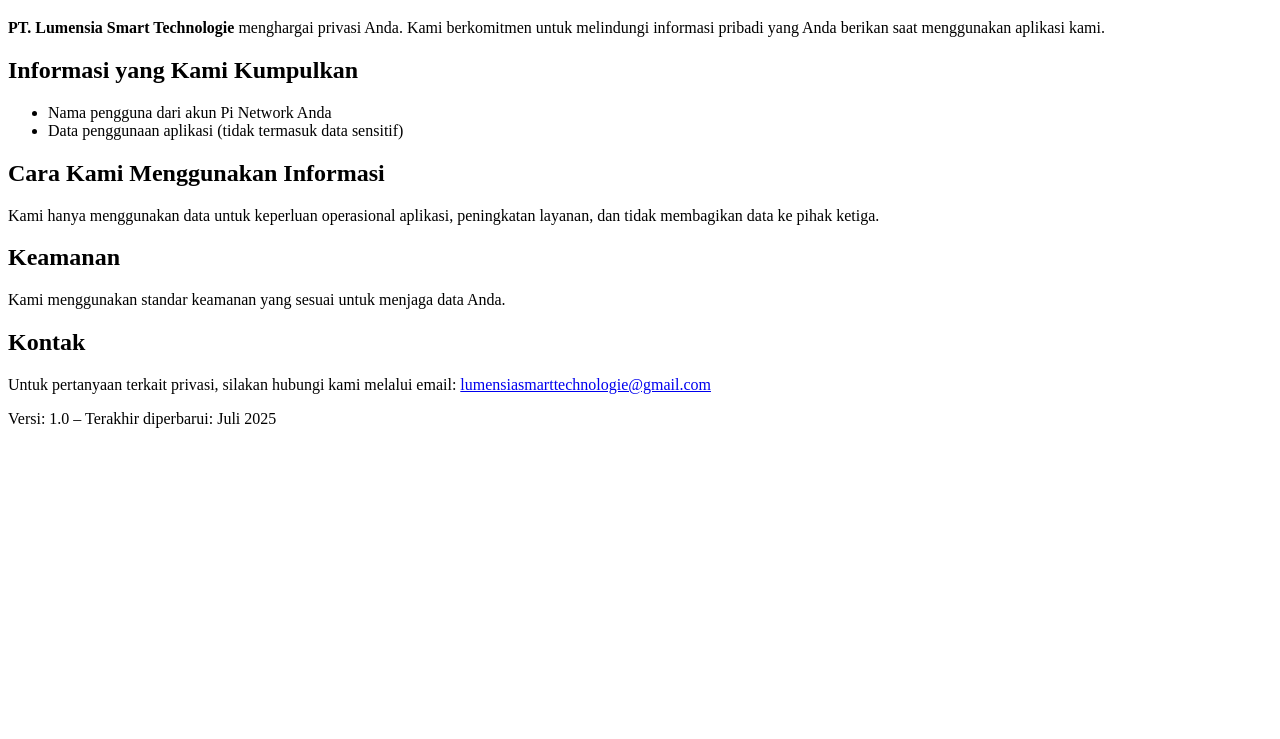
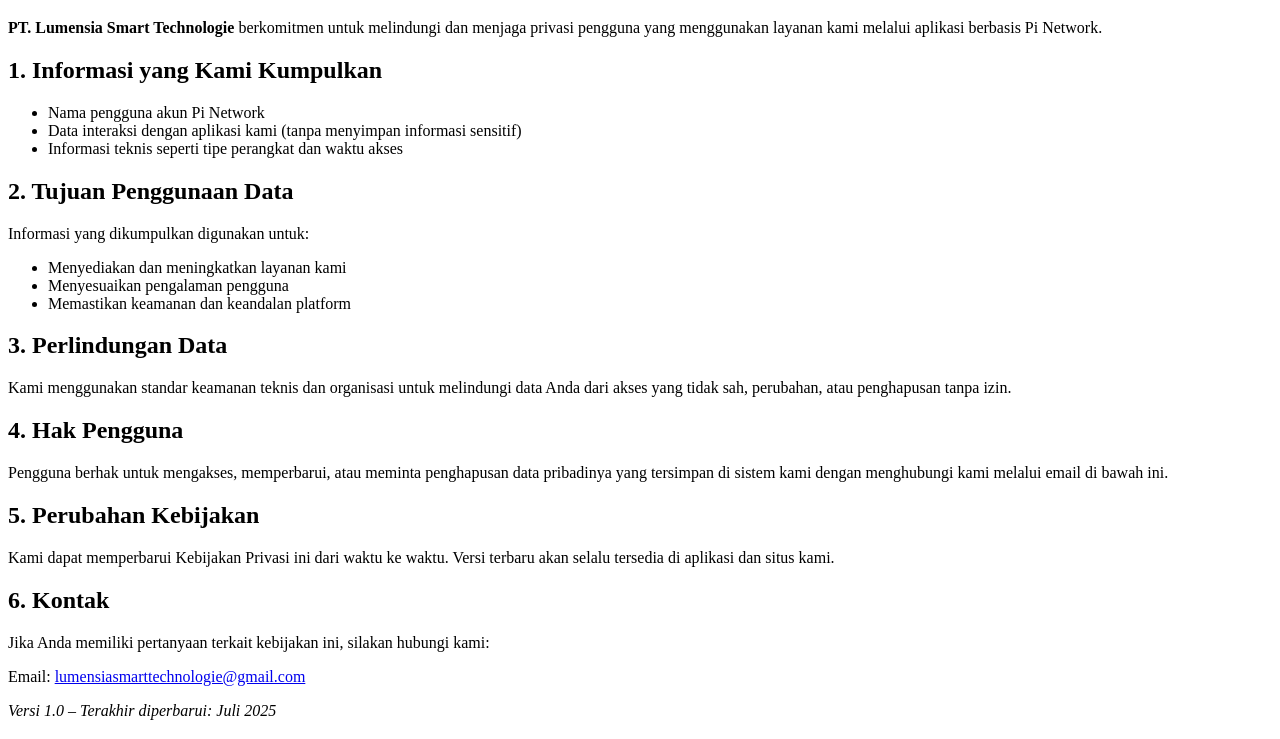
Before and after one commit to Tofel-cyber/LUMENSIA-SMART-TECH, a plain HTML site: page privacy.html in a window 1280 px wide. Shown: the part 61-800 px from the top of the page. Drawn offline with Linux system fonts and the light colour scheme.

Commit message:
Update privacy.html

```diff
--- a/privacy.html
+++ b/privacy.html
@@ -1,30 +1,43 @@
 <!DOCTYPE html>
 <html lang="id">
 <head>
-  <meta charset="UTF-8">
+  <meta charset="UTF-8" />
+  <meta name="viewport" content="width=device-width, initial-scale=1.0" />
   <title>Kebijakan Privasi – PT. Lumensia Smart Technologie</title>
 </head>
 <body>
   <h1>Kebijakan Privasi</h1>
-  <p><strong>PT. Lumensia Smart Technologie</strong> menghargai privasi Anda. Kami berkomitmen untuk melindungi informasi pribadi yang Anda berikan saat menggunakan aplikasi kami.</p>
 
-  <h2>Informasi yang Kami Kumpulkan</h2>
+  <p><strong>PT. Lumensia Smart Technologie</strong> berkomitmen untuk melindungi dan menjaga privasi pengguna yang menggunakan layanan kami melalui aplikasi berbasis Pi Network.</p>
+
+  <h2>1. Informasi yang Kami Kumpulkan</h2>
   <ul>
-    <li>Nama pengguna dari akun Pi Network Anda</li>
-    <li>Data penggunaan aplikasi (tidak termasuk data sensitif)</li>
+    <li>Nama pengguna akun Pi Network</li>
+    <li>Data interaksi dengan aplikasi kami (tanpa menyimpan informasi sensitif)</li>
+    <li>Informasi teknis seperti tipe perangkat dan waktu akses</li>
   </ul>
 
-  <h2>Cara Kami Menggunakan Informasi</h2>
-  <p>Kami hanya menggunakan data untuk keperluan operasional aplikasi, peningkatan layanan, dan tidak membagikan data ke pihak ketiga.</p>
+  <h2>2. Tujuan Penggunaan Data</h2>
+  <p>Informasi yang dikumpulkan digunakan untuk:</p>
+  <ul>
+    <li>Menyediakan dan meningkatkan layanan kami</li>
+    <li>Menyesuaikan pengalaman pengguna</li>
+    <li>Memastikan keamanan dan keandalan platform</li>
+  </ul>
 
-  <h2>Keamanan</h2>
-  <p>Kami menggunakan standar keamanan yang sesuai untuk menjaga data Anda.</p>
+  <h2>3. Perlindungan Data</h2>
+  <p>Kami menggunakan standar keamanan teknis dan organisasi untuk melindungi data Anda dari akses yang tidak sah, perubahan, atau penghapusan tanpa izin.</p>
 
-  <h2>Kontak</h2>
-  <p>Untuk pertanyaan terkait privasi, silakan hubungi kami melalui email:
-     <a href="mailto:lumensiasmarttechnologie@gmail.com">lumensiasmarttechnologie@gmail.com</a>
-  </p>
+  <h2>4. Hak Pengguna</h2>
+  <p>Pengguna berhak untuk mengakses, memperbarui, atau meminta penghapusan data pribadinya yang tersimpan di sistem kami dengan menghubungi kami melalui email di bawah ini.</p>
 
-  <p>Versi: 1.0 – Terakhir diperbarui: Juli 2025</p>
+  <h2>5. Perubahan Kebijakan</h2>
+  <p>Kami dapat memperbarui Kebijakan Privasi ini dari waktu ke waktu. Versi terbaru akan selalu tersedia di aplikasi dan situs kami.</p>
+
+  <h2>6. Kontak</h2>
+  <p>Jika Anda memiliki pertanyaan terkait kebijakan ini, silakan hubungi kami:</p>
+  <p>Email: <a href="mailto:lumensiasmarttechnologie@gmail.com">lumensiasmarttechnologie@gmail.com</a></p>
+
+  <p><em>Versi 1.0 – Terakhir diperbarui: Juli 2025</em></p>
 </body>
 </html>
```
